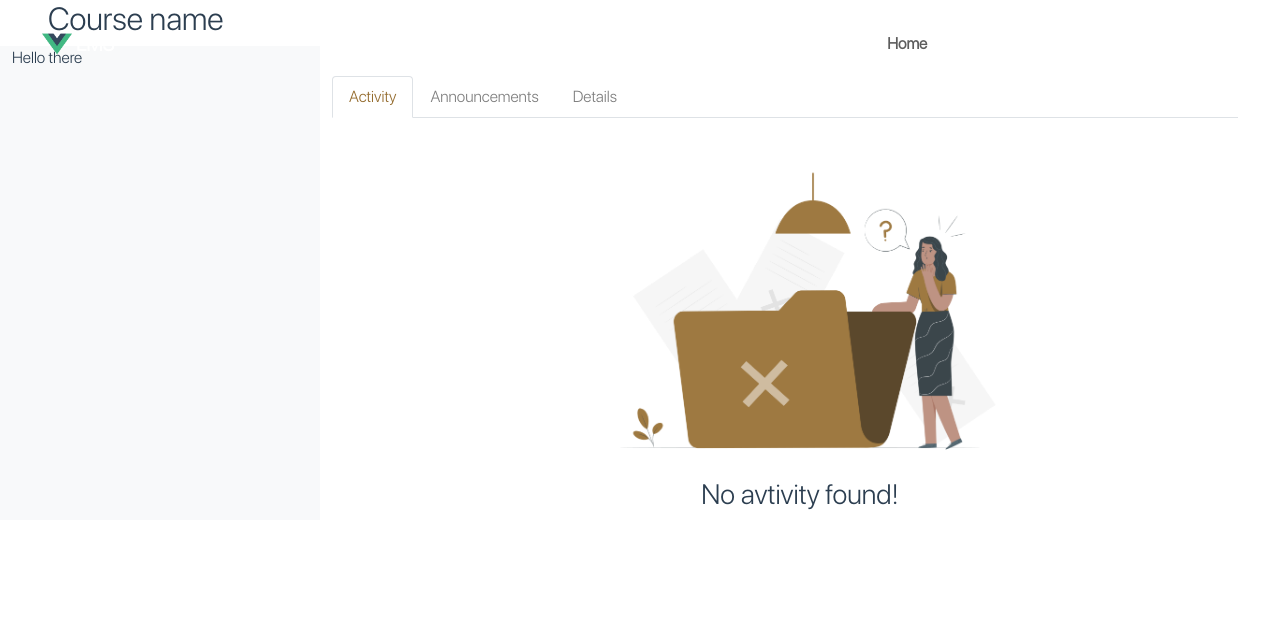
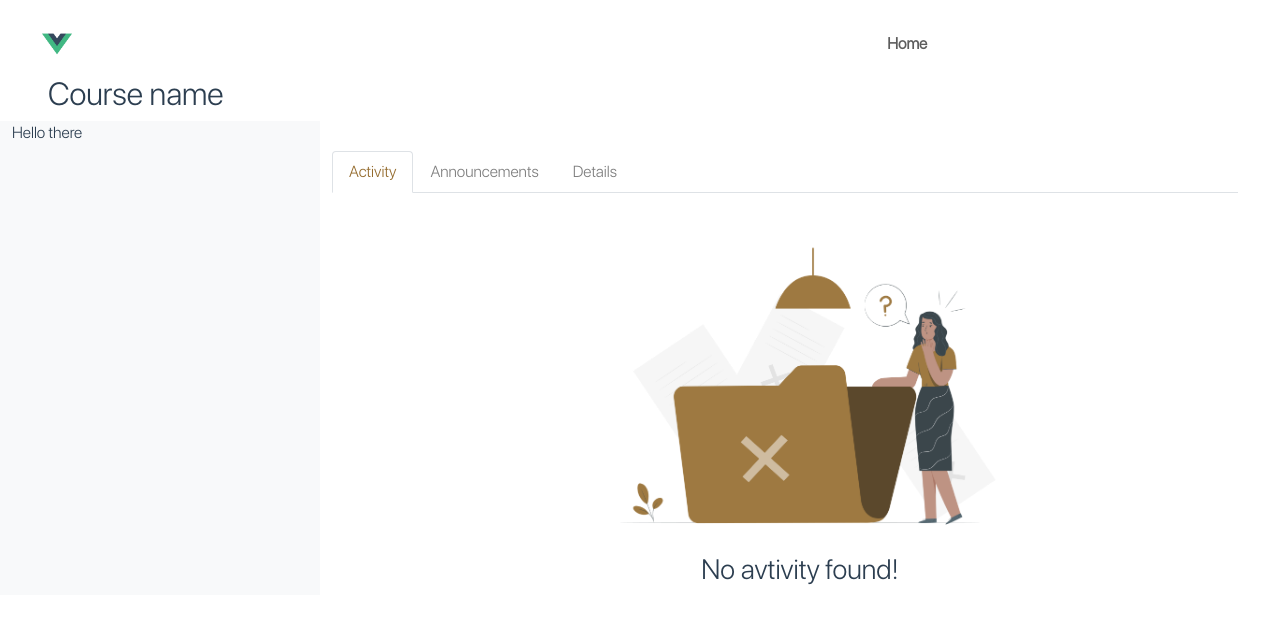
Before and after one commit to HasiniSama/lms_web, a Vue app: page /course/1 in a window 1280 px wide. Shown: the top 622 px of the page. Built offline with nearby package versions, Linux system fonts and the light colour scheme.

Commit message:
new class for all page content

```diff
--- a/src/assets/css/styles.css
+++ b/src/assets/css/styles.css
@@ -43,3 +43,7 @@ Black - #000000
 .text-black {
     color: #2c3e50 !important;
 }
+
+.page-content {
+    margin-top: 75px;
+}
```
